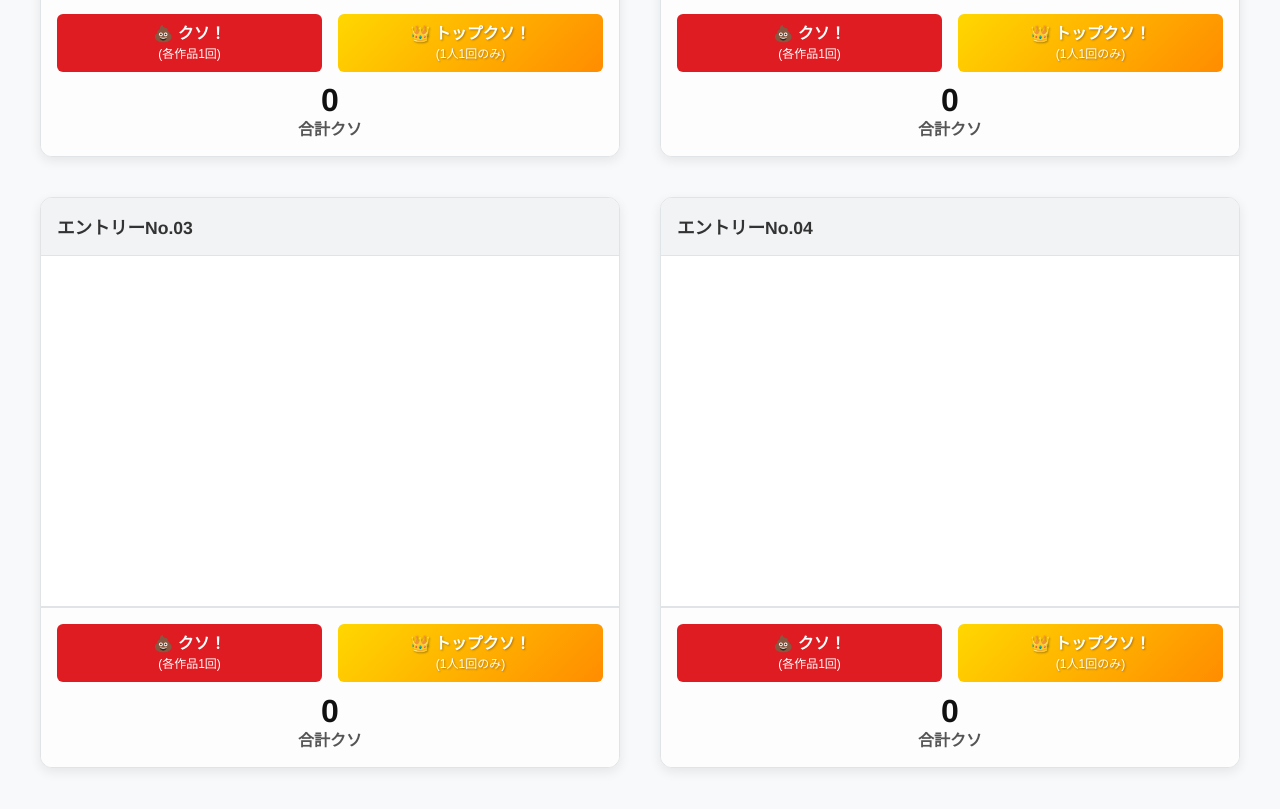
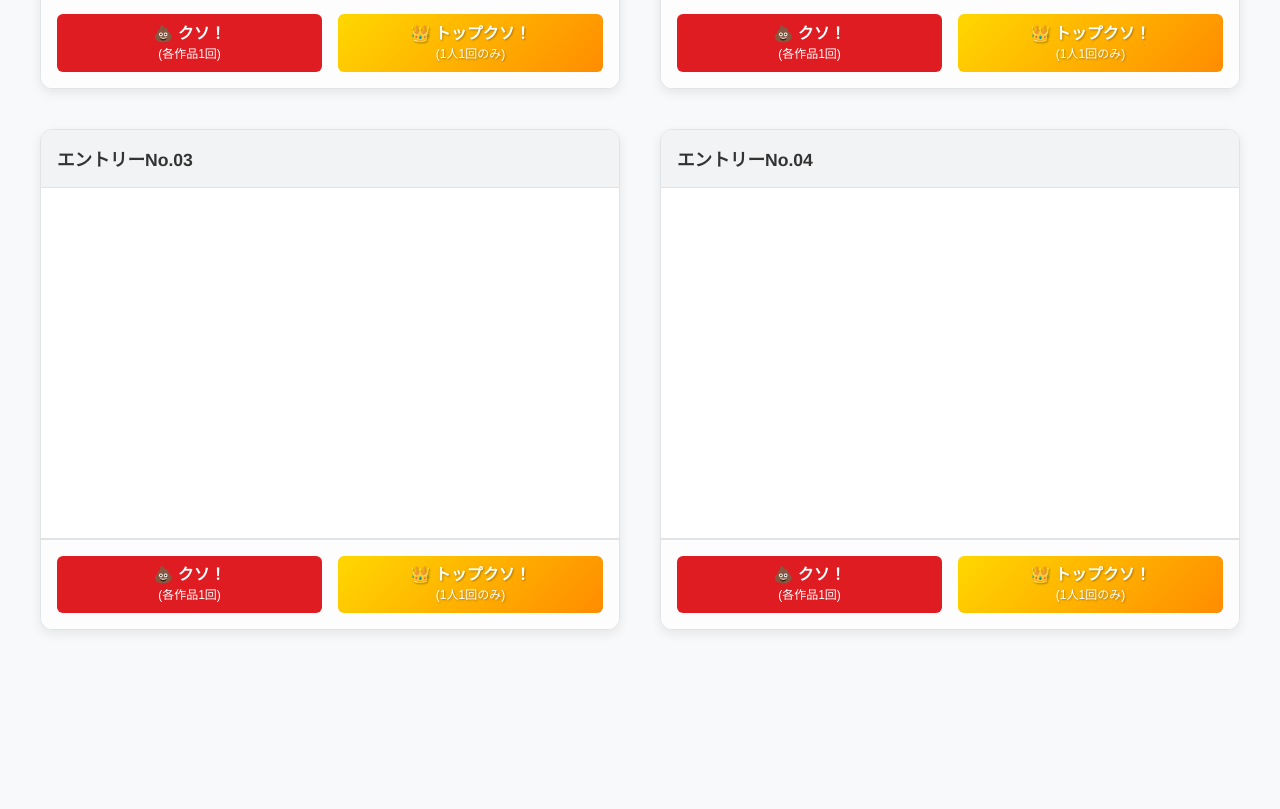
Before and after one commit to kurarannka/.github.io, a plain HTML site: page docs/index.html in a window 1280 px wide. Shown: the part 727-1536 px from the top of the page. After the commit the page ends 1405 px from the top, so only its background shows below. Drawn offline with nearby package versions, Linux system fonts and the light colour scheme; no server answers; a web font is replaced by a local one.

Commit message:
Update index.html

```diff
--- a/docs/index.html
+++ b/docs/index.html
@@ -32,11 +32,6 @@
                         💩 クソ！<br><small>(各作品1回)</small>
                     </button>
 
-                    <div class="vote-total">
-                        <span class="vote-count" id="count-entry01">0</span><br>
-                        <span class="vote-label">合計クソ</span>
-                    </div>
-
                     <button class="vote-button top-btn" onclick="handleTopVote('entry01')">
                         👑 トップクソ！<br><small>(1人1回のみ)</small>
                     </button>
@@ -55,11 +50,6 @@
                     <button class="vote-button normal-btn" onclick="handleNormalVote('entry02')">
                         💩 クソ！<br><small>(各作品1回)</small>
                     </button>
-
-                    <div class="vote-total">
-                        <span class="vote-count" id="count-entry02">0</span><br>
-                        <span class="vote-label">合計クソ</span>
-                    </div>
 
                     <button class="vote-button top-btn" onclick="handleTopVote('entry02')">
                         👑 トップクソ！<br><small>(1人1回のみ)</small>
@@ -80,11 +70,6 @@
                         💩 クソ！<br><small>(各作品1回)</small>
                     </button>
 
-                    <div class="vote-total">
-                        <span class="vote-count" id="count-entry03">0</span><br>
-                        <span class="vote-label">合計クソ</span>
-                    </div>
-
                     <button class="vote-button top-btn" onclick="handleTopVote('entry03')">
                         👑 トップクソ！<br><small>(1人1回のみ)</small>
                     </button>
@@ -104,11 +89,6 @@
                         💩 クソ！<br><small>(各作品1回)</small>
                     </button>
 
-                    <div class="vote-total">
-                        <span class="vote-count" id="count-entry04">0</span><br>
-                        <span class="vote-label">合計クソ</span>
-                    </div>
-
                     <button class="vote-button top-btn" onclick="handleTopVote('entry04')">
                         👑 トップクソ！<br><small>(1人1回のみ)</small>
                     </button>
```
